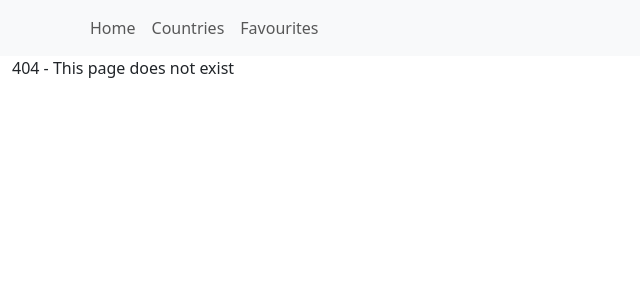
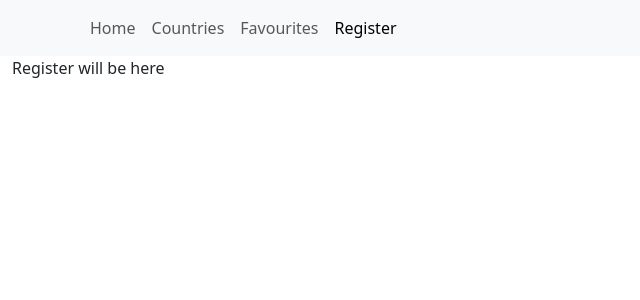
Before and after one commit to tauoms/countries-bootstrap-from-scratch, a React (Vite) app: page /register in a window 1280 px wide. Before the commit this address had no page. Shown: the top 300 px of the page, without its empty margins (0-640 px from the left). Built offline with nearby package versions, Linux system fonts and the light colour scheme.

Commit message:
Create register component, path and add link to navbar

```diff
--- a/src/App.jsx
+++ b/src/App.jsx
@@ -5,6 +5,7 @@
 import Countries from "./components/Countries";
 import CountrySingle from "./components/CountrySingle";
 import Favourites from "./components/Favourites";
+import Register from "./components/Register";
 
 function App() {
   return (
@@ -13,6 +14,7 @@
         <Route path="/" element={<Layout />}>
           {/* This is where other routes will go to allow Layout to be visible */}
           <Route path="/" element={<Home />} />
+          <Route path="/register" element={<Register />} />
           <Route path="/countries" element={<Countries />} />
           <Route path="countries/:single" element={<CountrySingle />} />
           <Route path="/favourites" element={<Favourites />} />
--- /dev/null
+++ b/src/components/Register.jsx
@@ -0,0 +1,5 @@
+const Register = () => {
+  return <div>Register will be here</div>;
+};
+
+export default Register;
--- a/src/pages/Layout.jsx
+++ b/src/pages/Layout.jsx
@@ -24,6 +24,9 @@
                 <LinkContainer to="/favourites">
                   <Nav.Link>Favourites</Nav.Link>
                 </LinkContainer>
+                <LinkContainer to="/register">
+                  <Nav.Link>Register</Nav.Link>
+                </LinkContainer>
               </Nav>
             </Navbar.Collapse>
           </Container>
```
